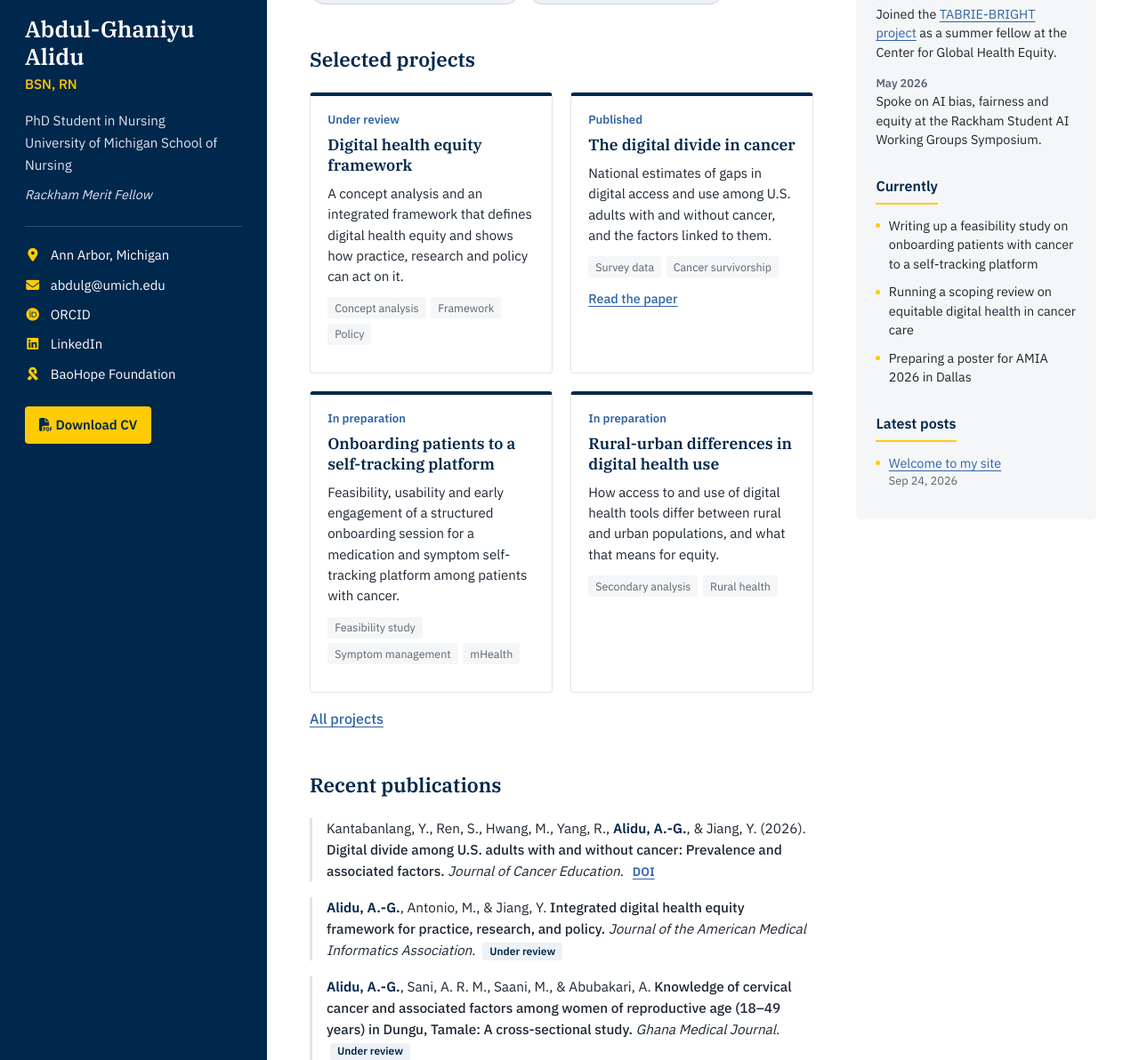
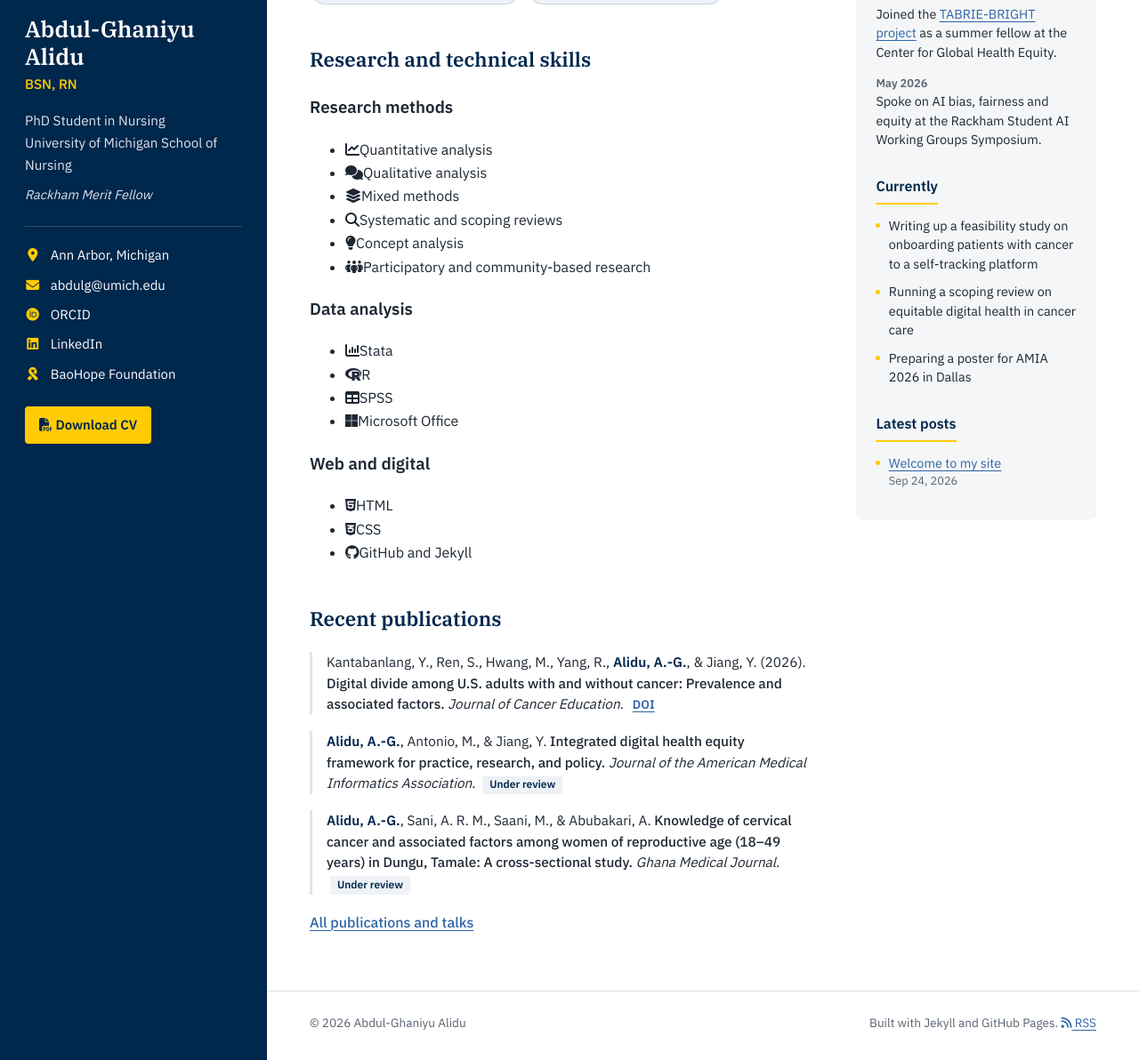
Before and after one commit to abdulghaniyu/abdulghaniyu.github.io, a Jekyll site: the page built from index.html, in a window 1280 px wide and 1400 px high, scrolled down 371 px, cut to the strip 208-1400 px from the top of the window. Shown: the whole strip at 89% size. Built offline with Jekyll 4.4.1, drawn with Linux system fonts in a browser that asks for light colours.

Commit message:
Update index.html

```diff
--- a/index.html
+++ b/index.html
@@ -15,12 +15,19 @@ title: About
 </ul>
 
 <section class="block">
-  <h2>Selected projects</h2>
-  {% assign featured = site.data.projects | where_exp: "pr", "pr.featured == true" %}
-  <div class="cards">
-    {% for pr in featured %}{% include project-card.html project=pr %}{% endfor %}
+  <h2>Research and technical skills</h2>
+  <div class="skills">
+    {% for g in site.data.skills %}
+    <div class="skill-group">
+      <h3>{{ g.group }}</h3>
+      <ul>
+        {% for s in g.items %}
+        <li><i class="{{ s.icon }}" aria-hidden="true"></i>{{ s.name }}</li>
+        {% endfor %}
+      </ul>
+    </div>
+    {% endfor %}
   </div>
-  <p class="more"><a href="{{ '/research/' | relative_url }}">All projects</a></p>
 </section>
 
 <section class="block">
```
